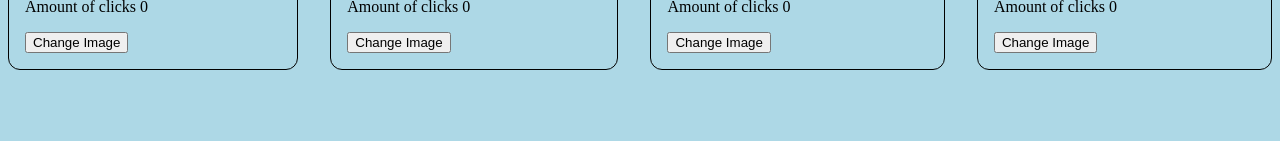
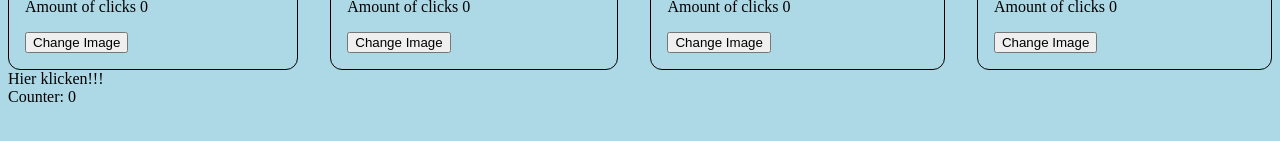
Before and after one commit to Marco-H08/SWP_REACT, a React (Vite) app: page / in a window 1280 px wide. Shown: the part 561-702 px from the top of the page. Built offline with nearby package versions, Linux system fonts and the light colour scheme.

Commit message:
08_backwards_counter

```diff
--- a/src/App.tsx
+++ b/src/App.tsx
@@ -1,5 +1,6 @@
 import Card from "./assets/components/Card";
 import styles from "./App.module.css";
+import BackwardsCount from "./assets/components/backwards_count";
 
 function App() {
   return (
@@ -27,6 +28,7 @@ function App() {
           image="https://picsum.photos/200/300"
         />
       </div>
+      <BackwardsCount />
     </>
   );
 }
--- /dev/null
+++ b/src/assets/components/backwards_count.tsx
@@ -0,0 +1,18 @@
+import { useState } from "react";
+type Props = {};
+
+export default function BackwardsCount({}: Props) {
+  const [counter, setCounter] = useState(0);
+
+  return (
+    <div
+      onClick={() => {
+        let newValue = counter - 1;
+        setCounter(newValue);
+      }}
+    >
+      <div>Hier klicken!!!</div>
+      <div>Counter: {counter}</div>
+    </div>
+  );
+}
```
